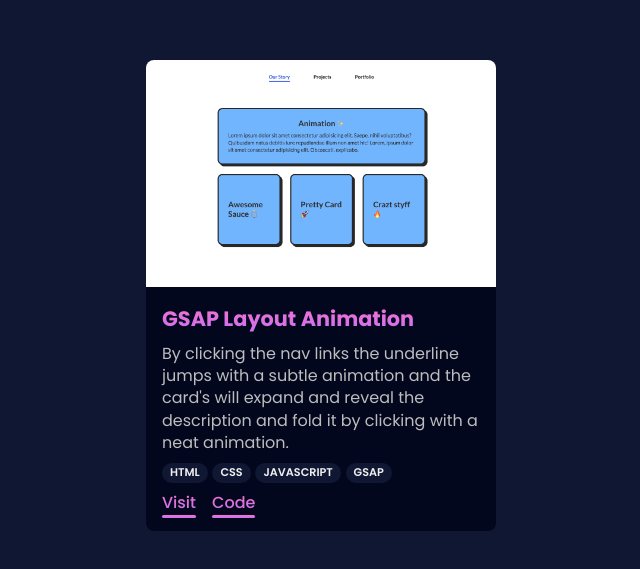
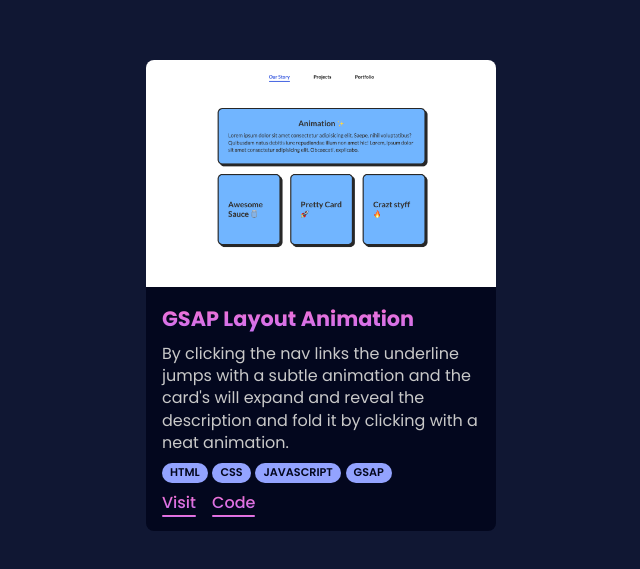
Before and after one commit to Salman-sajib/product-card-react, a React (Vite) app: page / in a window 1280 px wide. Shown: the part 105-674 px from the top of the page, without its empty margins (319-959 px from the left). Built offline with nearby package versions, Linux system fonts and the light colour scheme.

Commit message:
changed some colors

```diff
--- a/src/components/card/card.css
+++ b/src/components/card/card.css
@@ -26,7 +26,7 @@
 }
 
 .project-description {
-  color: hsl(0, 0%, 74%);
+  color: hsl(0, 0%, 79%);
   font-size: 1rem;
   font-weight: 400;
   line-height: 1.4;
@@ -36,16 +36,14 @@
   display: flex;
   align-items: center;
   gap: 0.3rem;
-  /* margin-left: 9px; */
 }
 .technology-used p {
   font-size: 0.7rem;
-  background-color: hsl(227, 53%, 13%);
-  color: hsl(0, 0%, 94%);
+  background-color: #93a3ff;
+  color: #03071e;
   border-radius: 500px;
   padding: 0.1rem 0.5rem;
   font-weight: 600;
-  position: relative;
 }
 
 .learn-more ul {
@@ -76,9 +74,9 @@
   content: '';
   position: absolute;
   width: 100%;
-  height: 3px;
+  height: 2px;
   left: 0;
-  bottom: -3px;
+  bottom: -2px;
   background-image: linear-gradient(to top, #c471f5 0%, #fa71cd 100%);
   border-radius: 50px;
 }
```
